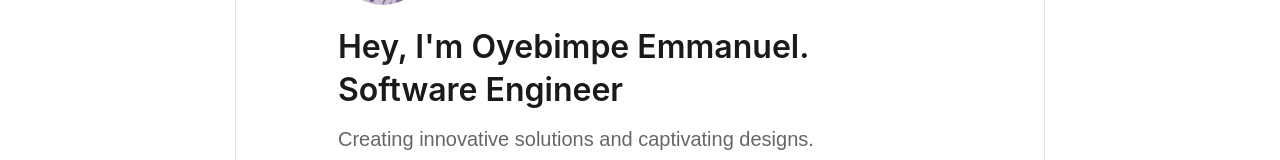
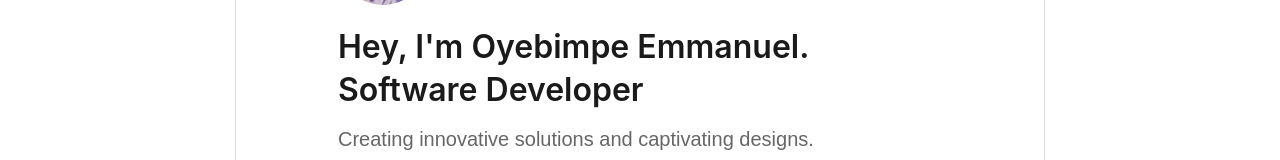
Before and after one commit to emmanuel582/My-portfolio, a React (Vite) app: page / in a window 1280 px wide. Shown: the part 360-520 px from the top of the page. Built offline with nearby package versions, Linux system fonts and the light colour scheme.

Commit message:
Update Hero component

```diff
--- a/src/component/Hero.jsx
+++ b/src/component/Hero.jsx
@@ -64,7 +64,7 @@ function Hero() {
           animate={{ opacity: 1 }}
           transition={{ delay: 2.4, duration: 1 }}
         >
-          {'Software Engineer'.split('').map((char, i) => (
+          {'Software Developer'.split('').map((char, i) => (
             <motion.span
               key={i}
               initial={{ opacity: 0, y: 10 }}
```
